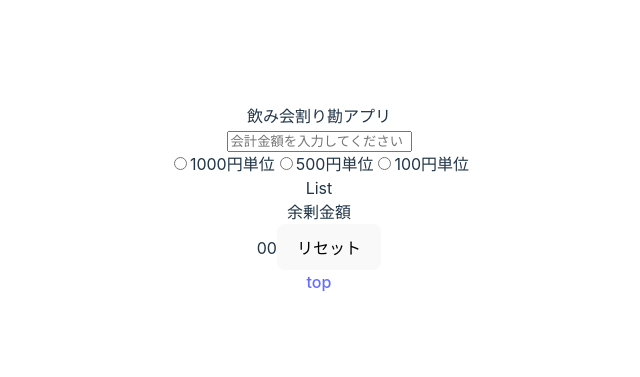
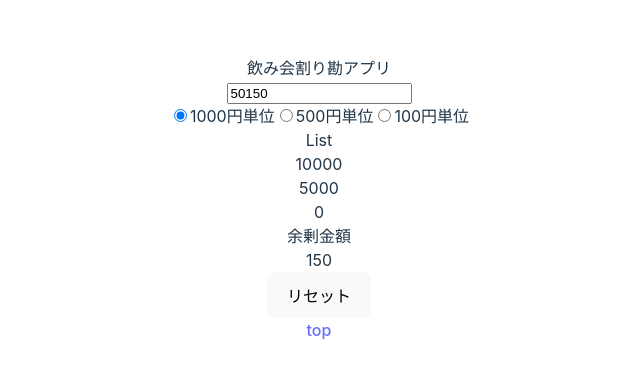
Before and after one commit to uaelbat/dutch, a React (Vite) app in the folder dutch/: page /content in a window 1280 px wide. Shown: the part 201-578 px from the top of the page, without its empty margins (321-961 px from the left). Built offline with nearby package versions, Linux system fonts and the light colour scheme.

Commit message:
#ssen1_計算実装

```diff
--- a/dutch/src/Content.tsx
+++ b/dutch/src/Content.tsx
@@ -9,32 +9,50 @@ import { useState } from 'react';
 
 const Content = () => {
 // 会計金額
-const [totalAmount, setTotalAmount] = useState<string>('');
+const [totalAmount, setTotalAmount] = useState<string>('50150');
 const handleTotalAmountChange = (newTotalAmount: string) => {
   setTotalAmount(newTotalAmount);
 };
 
 // 単位
-const [selectedUnit, setSelectedUnit] = useState<string>('');
+const [selectedUnit, setSelectedUnit] = useState<string>('1000');
 const handleUnitChange = (value: string) => {
   setSelectedUnit(value);
 };
 
 // TO DO Listから受け取った値にする
-const list = [{id:1, rate:2, count:2},{id:2, rate:1, count:4}]
+const list = [{id:1, rate:2, count:2, amount:0},
+  {id:2, rate:1, count:4, amount:0},
+  {id:3, rate:0, count:1, amount:10000}]
+
+const remainingAmount:number = Number(totalAmount) - list.map((l)=>l.amount).reduce((acc,current)=>acc+current,0)
 
 const totalRate:number = list.map((l)=>l.rate*l.count).reduce((acc,current)=>acc+current,0)
 
-const AmountList = list.map((l)=>Number(totalAmount) * l.rate / totalRate)
+const amountList = list.map((l)=> ({value: remainingAmount * l.rate / totalRate, count: l.count}))
 
+const unitAmountList = amountList.map((al)=>
+(al.value % Number(selectedUnit)) < Number(selectedUnit)/2
+? al.value - al.value % Number(selectedUnit)
+: al.value + 1000 - al.value % Number(selectedUnit));
+
+const surplusAmountList = amountList.map((al)=>
+(al.value % Number(selectedUnit)) < Number(selectedUnit)/2
+?(al.value % Number(selectedUnit)) * al.count
+:(1000 -  al.value % Number(selectedUnit)) * al.count);
+
+// const surplusAmountList = list.map((l)=>remainingAmount * l.rate * l.count / totalRate).map((al) => al % Number(selectedUnit))
   return (
     <>
       <Header/>
       <TotalAmount value={totalAmount} onChange={handleTotalAmountChange}/>
       <UnitOfAmount selectedValue={selectedUnit} onRadioChange={handleUnitChange} />
       <List/>
+      <div>{unitAmountList[0]}</div>
+      <div>{unitAmountList[1]}</div>
+      <div>{unitAmountList[2]}</div>
       <SurplusAmount/>
-      {AmountList}
+      <div>{surplusAmountList.reduce((acc,current)=>acc+current,0)}</div>
       <ResetButton/>
       <div><Link to="/content">top</Link></div>
     </>
--- a/dutch/src/components/UnitOfAmount.tsx
+++ b/dutch/src/components/UnitOfAmount.tsx
@@ -15,9 +15,8 @@ const UnitOfAmount: React.FC<RadioButtonsProps> = ({ selectedValue, onRadioChang
       <label>
         <input
           type="radio"
-          value="option1"
-          defaultChecked
-          checked={selectedValue === 'option1'}
+          value="1000"
+          checked={selectedValue === '1000'}
           onChange={handleRadioChange}
         />
         1000円単位
@@ -27,8 +26,8 @@ const UnitOfAmount: React.FC<RadioButtonsProps> = ({ selectedValue, onRadioChang
       <label>
         <input
           type="radio"
-          value="option2"
-          checked={selectedValue === 'option2'}
+          value="500"
+          checked={selectedValue === '500'}
           onChange={handleRadioChange}
         />
         500円単位
@@ -38,8 +37,8 @@ const UnitOfAmount: React.FC<RadioButtonsProps> = ({ selectedValue, onRadioChang
       <label>
         <input
           type="radio"
-          value="option3"
-          checked={selectedValue === 'option3'}
+          value="100"
+          checked={selectedValue === '100'}
           onChange={handleRadioChange}
         />
         100円単位
```
